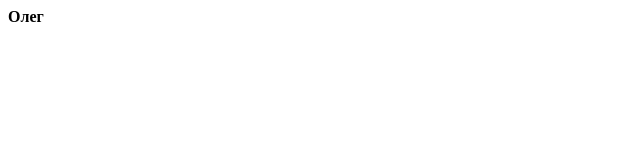
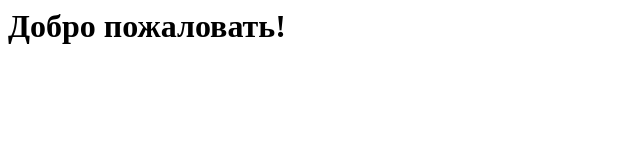
Before and after one commit to KortoKript/Ablifar, a plain HTML site: page index.html in a window 1280 px wide. Shown: the whole page, without its empty margins (0-640 px from the left). Drawn offline with Linux system fonts and the light colour scheme.

Commit message:
Update index.html

```diff
--- a/index.html
+++ b/index.html
@@ -1 +1 @@
-<b>Олег</b>
+<h1>Добро пожаловать!</h1>
```
